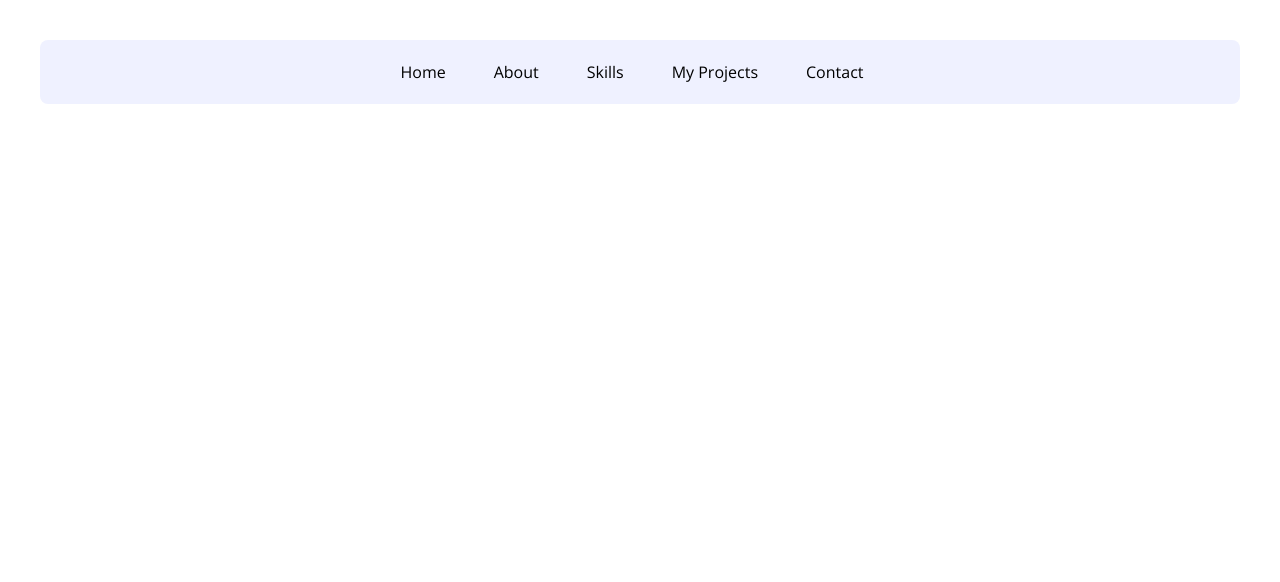
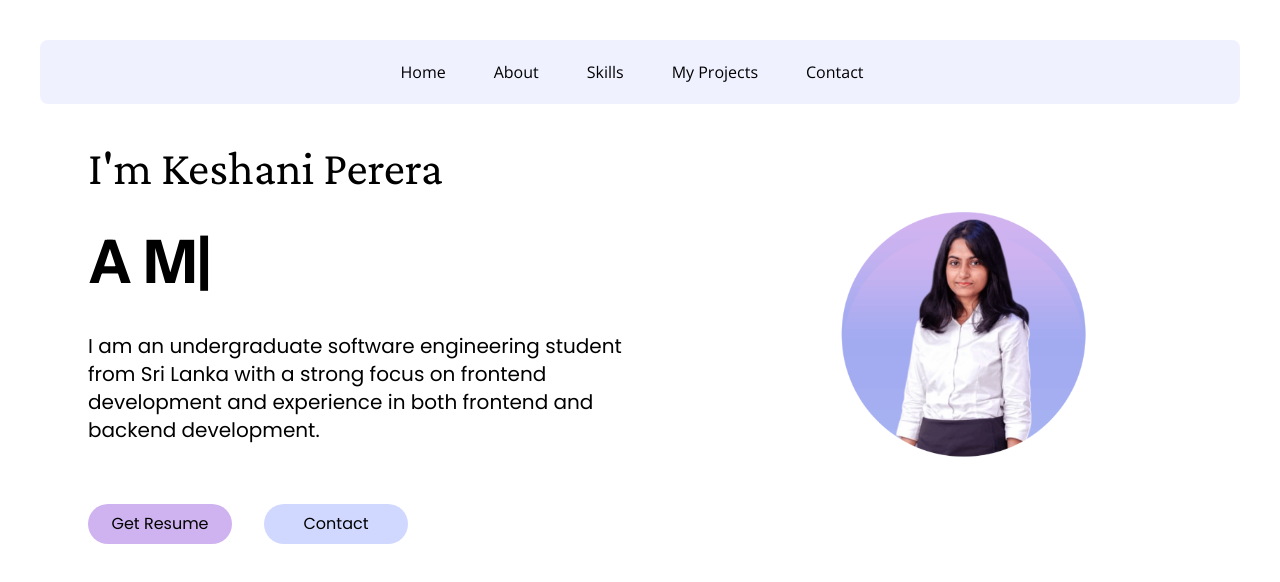
Before and after one commit to KeshaniPerera/Portfolio-Website, a React (Vite) app: page / in a window 1280 px wide. Shown: the top 582 px of the page. Built offline with nearby package versions, Linux system fonts and the light colour scheme.

Commit message:
intro section

```diff
--- a/package.json
+++ b/package.json
@@ -11,7 +11,9 @@
   },
   "dependencies": {
     "react": "^18.3.1",
-    "react-dom": "^18.3.1"
+    "react-dom": "^18.3.1",
+    "react-type-animation": "^3.2.0",
+    "react-typed": "^2.0.12"
   },
   "devDependencies": {
     "@eslint/js": "^9.15.0",
--- a/src/App.css
+++ b/src/App.css
@@ -1,5 +1,7 @@
 @import url('https://fonts.googleapis.com/css2?family=Open+Sans:ital,wght@0,300..800;1,300..800&display=swap');
 @import url('https://fonts.googleapis.com/css2?family=Crimson+Pro:ital,wght@0,200..900;1,200..900&family=Open+Sans:ital,wght@0,300..800;1,300..800&display=swap');
+@import url('https://fonts.googleapis.com/css2?family=Crimson+Pro:ital,wght@0,200..900;1,200..900&family=Instrument+Sans:wght@700&family=Open+Sans:ital,wght@0,300..800;1,300..800&display=swap');
+@import url('https://fonts.googleapis.com/css2?family=Crimson+Pro:ital,wght@0,200..900;1,200..900&family=Instrument+Sans:wght@700&family=Open+Sans:ital,wght@0,300..800;1,300..800&family=Poppins&display=swap');
 @tailwind base;
 @tailwind components;
 @tailwind utilities;
--- /dev/null
+++ b/src/components/intro.jsx
@@ -0,0 +1,52 @@
+import { TypeAnimation } from 'react-type-animation';
+export const Intro = () => {
+    return (
+        <div className="text-center pl-12 pr-12 flex flex-col lg:flex-row items-center justify-center lg:ml-10">
+            <div className="mt-6 lg:mt-0 gap-5 flex flex-col lg:text-left">
+                <h2 className="font-name text-2xl lg:text-5xl">I'm Keshani Perera</h2>
+                <TypeAnimation className='font-jobTitle text-3xl lg:mt-5 lg:mb-5 lg:text-6xl'
+      sequence={[
+        // Same substring at the start will only be typed out once, initially
+        'A Software Developer',
+        1000, // wait 1s before "
+        'A Graphic Designer',
+        1000,
+        'A Mobie App Developer',
+        1000,
+        'A UI/UX Designer',
+        1000
+      ]}
+      wrapper="span"
+      speed={50}
+
+      repeat={Infinity}
+    />
+                <p className="font-poppins lg:pr-48 lg:text-xl">
+                    I am an undergraduate software engineering student from Sri Lanka with a strong focus
+                    on frontend development and experience in both frontend and backend development.
+                </p>
+
+                <div className="mt-2 flex justify-center lg:hidden">
+                    <img
+                        src="profile_img.png"
+                        alt="Profile Image"
+                        className="w-1/2"
+                    />
+                </div>
+                <div className="flex justify-center lg:justify-start gap-8 text-center lg:mt-10">
+                    <a href="#contact" className="bg-lightPurple hover:bg-blue-700 w-36 font-poppins py-2 px-4
+                    rounded-full">Get Resume</a>
+                    <a href="#projects" className="bg-lightBlue2 hover:bg-blue-700 w-36 font-poppins py-2 px-4
+                    rounded-full">Contact</a>
+                </div>
+            </div>
+            <div className="hidden lg:block lg:align-middle justify-center lg:mr-32">
+                <img
+                    src="profile_img.png"
+                    alt="Profile Image"
+                    className="w-max mr-72"
+                />
+            </div>
+        </div>
+    );
+};
--- a/src/home.jsx
+++ b/src/home.jsx
@@ -1,11 +1,14 @@
 import React from 'react';
 import { NavBar } from './components/navBar.jsx';
+import { Intro } from './components/intro.jsx';
 
 export const HomePage = () => {
     return (
         <>
         <div>
         < NavBar />
+        < Intro />
+
         </div>
         </>
     )
--- a/tailwind.config.js
+++ b/tailwind.config.js
@@ -9,12 +9,17 @@ export default {
     extend: {
       colors: {
         lightBlue: '#EFF1FF',
+        lightPurple: '#CFB3F0',
+        lightBlue2: '#D1D8FF',
+
         // darkPurple: '#8a31d0',
         // mediumPurple: '#634ee3'
       },
       fontFamily: {
         links: ['Open Sans', 'sans-serif'],
         name: ['Crimson Pro', 'sans-serif'],
+        jobTitle: ['Instrument Sans', 'sans-serif'],
+        poppins: ['Poppins', 'sans-serif'],
       },
     },
   },
```
Also changed, not shown: public/profile_img.png (added), 1 other file (tests, documents, lock files or other folders).
